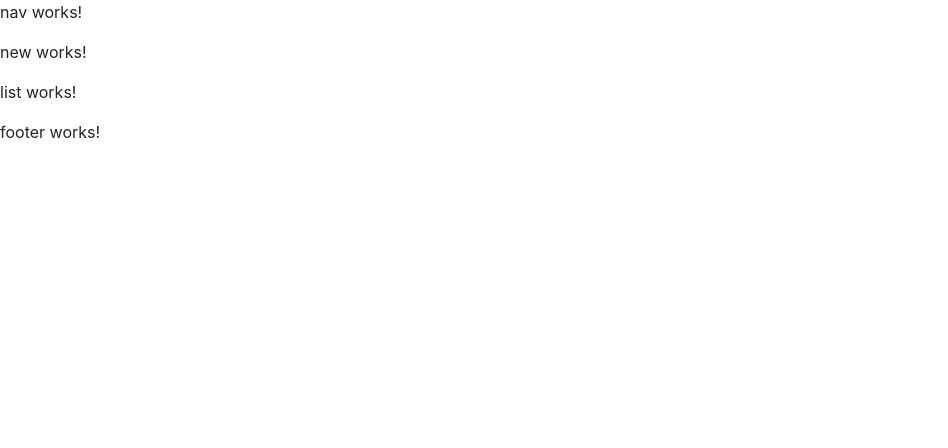
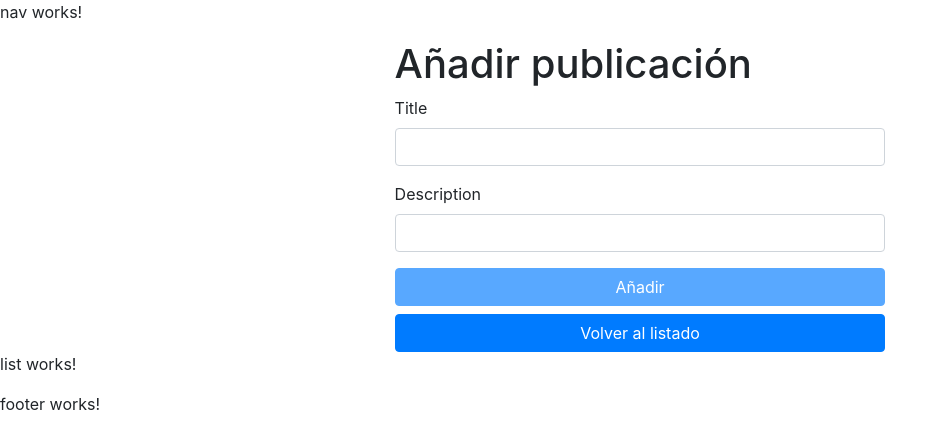
Before and after one commit to ricardodazaGit/frontendBlog, an Angular app: page /publications in a window 1280 px wide. Shown: the top 448 px of the page, without its empty margins (0-948 px from the left). Built offline with nearby package versions, Linux system fonts and the light colour scheme.

Commit message:
form new publication created

```diff
--- /dev/null
+++ b/src/app/views/publications/form/form.component.html
@@ -0,0 +1,53 @@
+<div class="container">
+    <div class="row">
+      <div class="col-md-10 offset-md-1">
+        <h1 class="center">{{ h1Text }}</h1>
+        <form
+          novalidate
+          (ngSubmit)="submit()"
+          #publicationForm="ngForm"
+        >
+
+          <div class="form-group">
+            <label for="publicTitle">Title</label>
+            <input
+              type="text"
+              class="form-control"
+              id="publicTitle"
+              name="publicTitle"
+              required
+              [(ngModel)]="publication.title"
+              #publicTitle="ngModel"
+            />
+            <div [hidden]="publicTitle.valid || publicTitle.pristine" style="color: firebrick">
+              El título es obligatorio
+            </div>
+          </div>
+          <div class="form-group">
+            <label for="publicDescr">Description</label>
+            <input
+              type="text"
+              class="form-control"
+              id="publicDescr"
+              name="publicDescr"
+              required
+              [(ngModel)]="publication.description"
+              #publicDescr="ngModel"
+            />
+            <div [hidden]="publicDescr.valid || publicDescr.pristine" style="color: firebrick">
+              La descripción es obligatoria
+            </div>
+          </div>
+          <button
+            [disabled]="!publicationForm.valid"
+            class="btn btn-block btn-primary"
+            type="submit"
+          >
+          {{submitText}}
+          </button>
+          <a routerLink="/publications" class="btn btn-primary btn-block">Volver al listado</a>
+
+        </form>
+      </div>
+    </div>
+  </div>
--- /dev/null
+++ b/src/app/views/publications/form/form.component.ts
@@ -0,0 +1,21 @@
+import { Component, Input, Output, EventEmitter } from '@angular/core';
+import { Publication } from '../publication';
+
+@Component({
+  selector: 'rp-form',
+  templateUrl: './form.component.html',
+  styles: []
+})
+export class FormComponent {
+
+  @Input() h1Text: string;
+  @Input() submitText: string;
+  @Input() publication: Publication;
+  @Output() recibo: EventEmitter<any> = new EventEmitter<any>();
+  constructor() { }
+
+  submit() {
+    this.recibo.emit(this.publication);
+  }
+
+}
--- a/src/app/views/publications/new.component.ts
+++ b/src/app/views/publications/new.component.ts
@@ -1,19 +1,30 @@
-import { Component, OnInit } from '@angular/core';
+import { Component } from '@angular/core';
+import { Publication } from './publication';
 
 @Component({
   selector: 'rp-new',
   template: `
-    <p>
-      new works!
-    </p>
+    <div class="row">
+    <div class="col-md-6 offset-md-3">
+        <rp-form
+          [h1Text]="'Añadir publicación'"
+          [submitText]="'Añadir'"
+          [publication]="publication"
+          (recibo)="guardame($event)"
+        >
+        </rp-form>
+    </div>
+  </div>
   `,
   styles: []
 })
-export class NewPublication implements OnInit {
+export class NewPublication {
 
+  public publication: Publication = new Publication;
   constructor() { }
 
-  ngOnInit() {
+  guardame(publication: Publication){
+    console.log(publication);
   }
 
 }
--- /dev/null
+++ b/src/app/views/publications/publication.ts
@@ -0,0 +1,5 @@
+export class Publication {
+    id?: number;
+    title: string;
+    description: string;
+}
```
Also changed, not shown: src/app/views/publications/publications.module.ts (+5 -2 lines).
